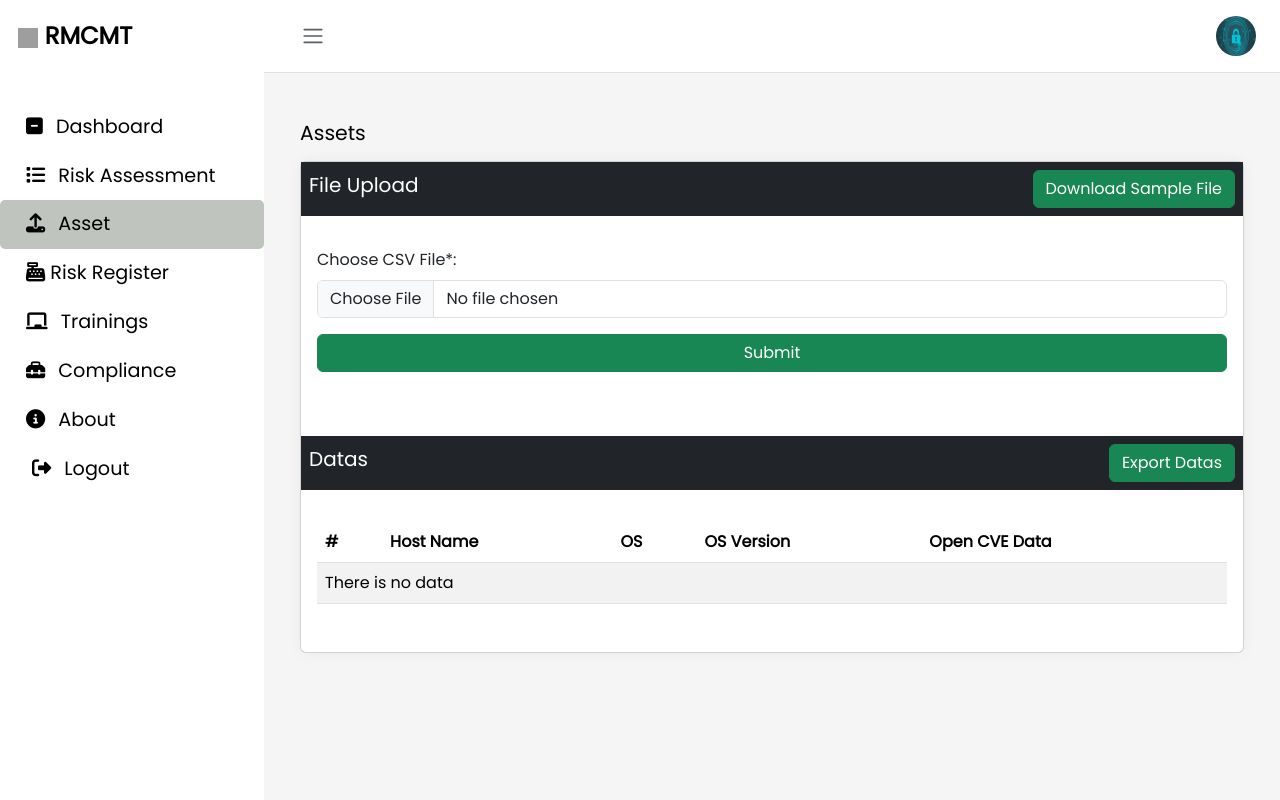
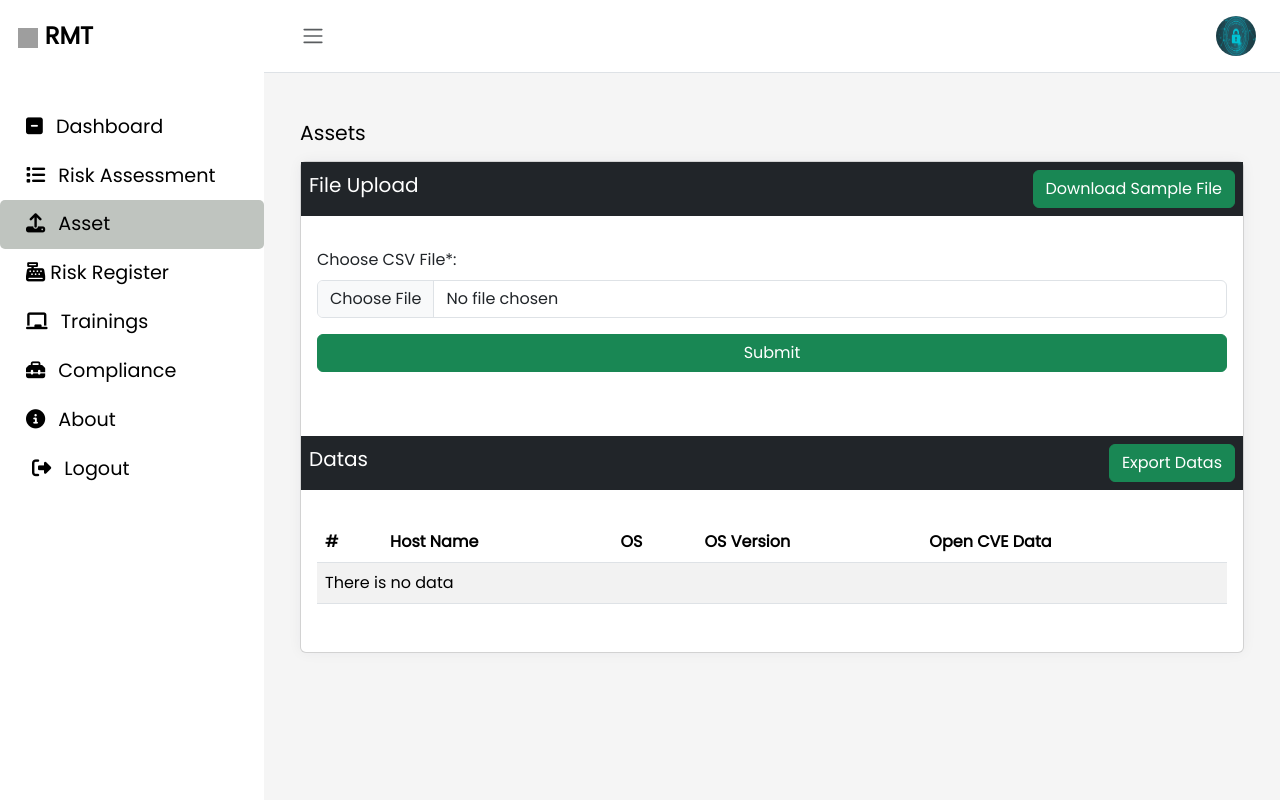
Before and after one commit to gsanjiv1/RMT, a Django app: page /assets in a window 1280 px wide. Run offline with Django 5.2, Linux system fonts and the light colour scheme; a user stored in the database is signed in; data that the repository does not hold is empty; parts of the project's set-up code (start-up, migrations or seed data) failed here and were passed over; some libraries are stand-ins or nearby versions; grey boxes are pictures that could not be loaded.

Commit message:
modified some images and params

```diff
--- a/dashboard/templates/dashboard/assets.html
+++ b/dashboard/templates/dashboard/assets.html
@@ -21,7 +21,7 @@
                                         </h5>
                                     </div>
                                     <div class="">
-                                        <a href="{% static 'sample_file/RMCMT.csv' %}" class="btn btn-success">Download Sample File</a>
+                                        <a href="{% static 'sample_file/RMT.csv' %}" class="btn btn-success">Download Sample File</a>
                                     </div>
 
                                 </div>
--- a/templates/dashboard/base.html
+++ b/templates/dashboard/base.html
@@ -19,7 +19,7 @@
             <!-- Content For Sidebar -->
             <div class="h-100">
                 <div class="sidebar-logo">
-                    <a href="#"> <img src="./image/profile.jpg" alt="" style="height: 20px; width: 20px;"> <span style="color: black;">RMCMT</span></a>
+                    <a href="#"> <img src="./image/profile.jpg" alt="" style="height: 20px; width: 20px;"> <span style="color: black;">RMT</span></a>
                 </div>
                 <ul class="sidebar-nav">
                     <li class="sidebar-header">
```
Also changed, not shown: static/sample_file/RMT.csv (renamed from static/sample_file/RMCMT.csv).
